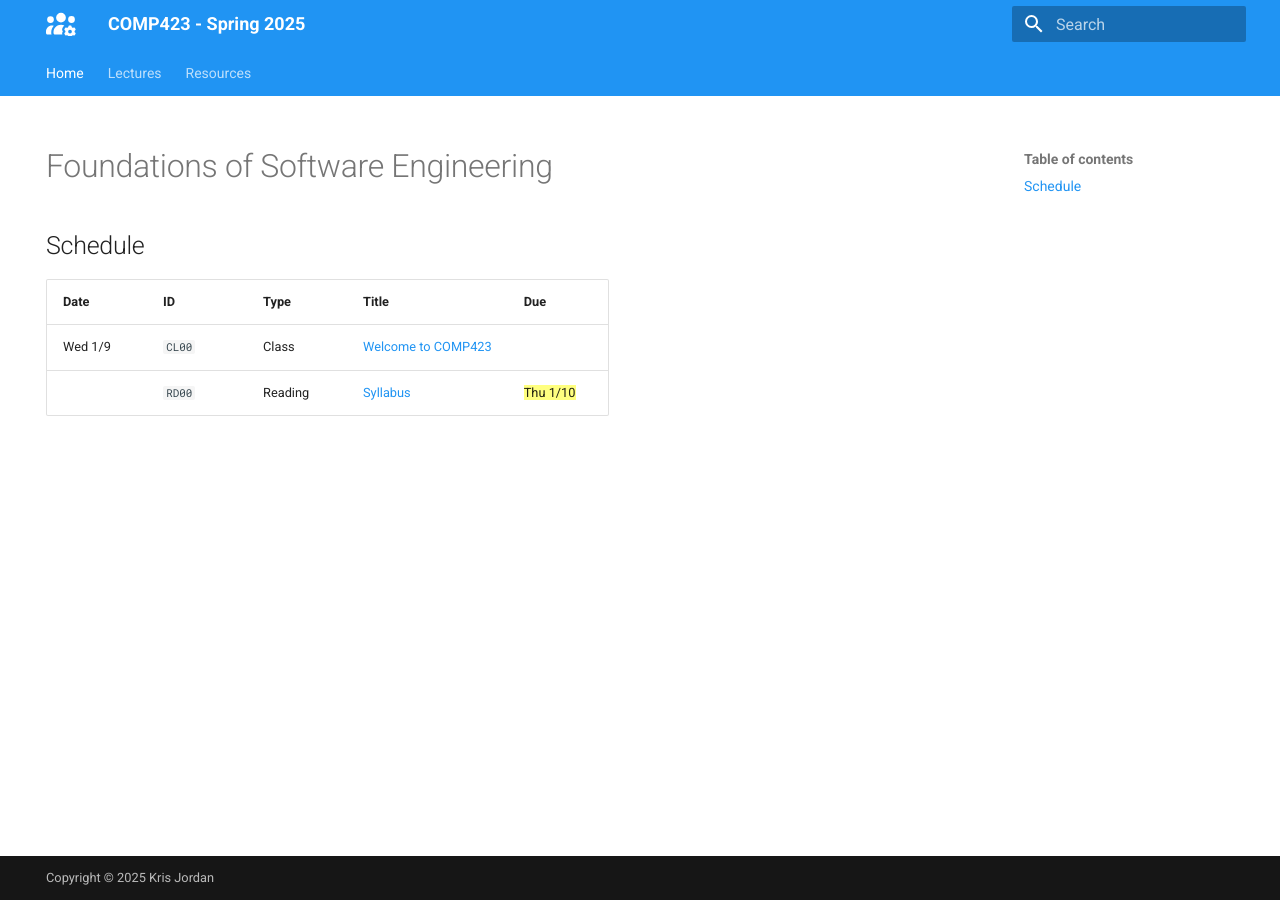
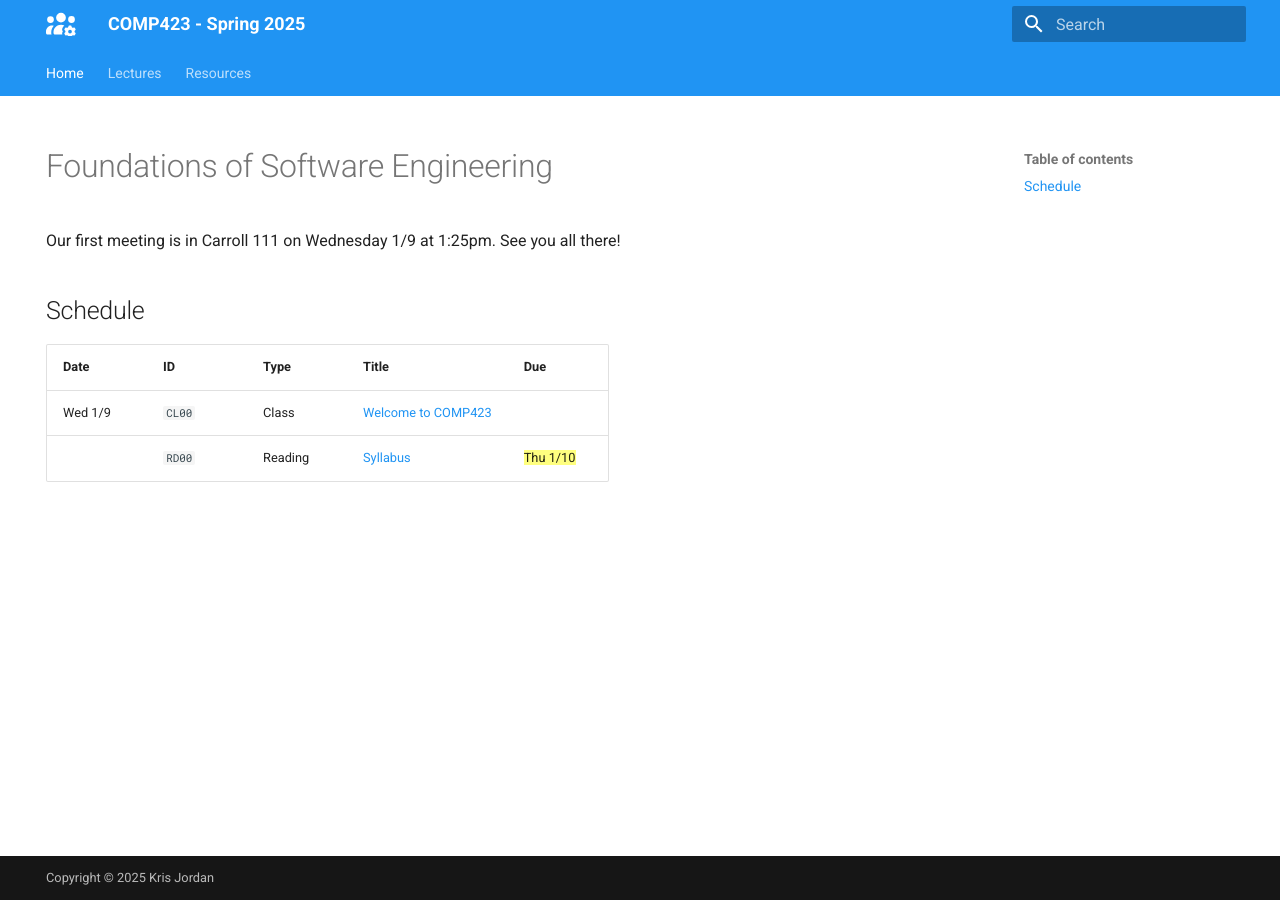
Before and after one commit to comp423-25s/comp423-25s.github.io, an MkDocs documentation site: the page built from docs/index.md, in a window 1280 px wide. Built offline with MkDocs 1.6.1 and Material for MkDocs 9.7.7, drawn with Linux system fonts in a browser that asks for light colours.

Commit message:
Add welcome message

```diff
--- a/docs/index.md
+++ b/docs/index.md
@@ -5,6 +5,8 @@ hide:
 
 # Foundations of Software Engineering
 
+Our first meeting is in Carroll 111 on Wednesday 1/9 at 1:25pm. See you all there!
+
 ## Schedule
 
 | Date    | ID     | Type    | Title                                        | Due          |
```
